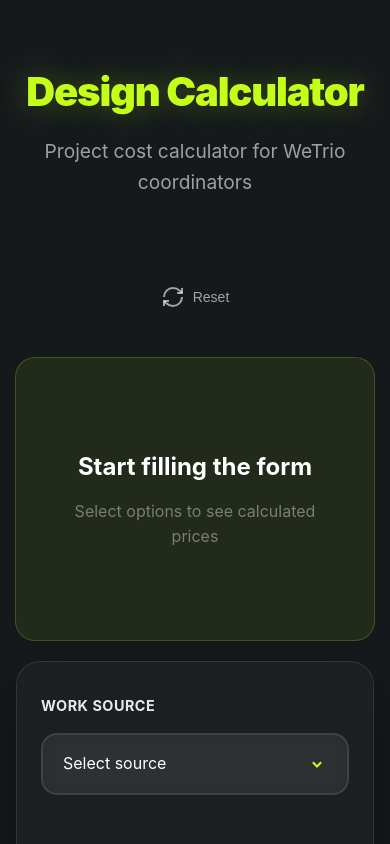
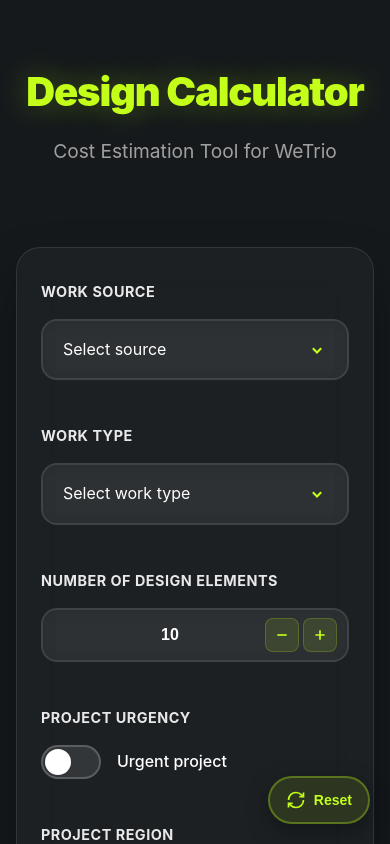
Before and after one commit to nkerft/design-calculator-web, a React (Create React App) app: page / in a window 390 px wide. Shown: the top 844 px of the page. Built offline with nearby package versions, Linux system fonts and the light colour scheme.

Commit message:
Add floating reset button for mobile and update header text

```diff
--- a/src/App.tsx
+++ b/src/App.tsx
@@ -86,8 +86,16 @@ const CustomSelect: React.FC<CustomSelectProps> = ({ value, onChange, options, p
 };
 
 // Number input with horizontal plus/minus buttons
-const NumberInput: React.FC<{ value: number; onChange: (value: number) => void; label: string }> = ({ value, onChange, label }) => {
+const NumberInput: React.FC<{ value: number; onChange: (value: number) => void; label: string; workType?: string }> = ({ value, onChange, label, workType }) => {
   const [inputValue, setInputValue] = useState(value.toString());
+
+  // Determine minimum value based on work type
+  const getMinValue = () => {
+    if (workType === 'template') return 5;
+    return 1;
+  };
+
+  const minValue = getMinValue();
 
   // Update input value when prop changes
   useEffect(() => {
@@ -100,7 +108,7 @@ const NumberInput: React.FC<{ value: number; onChange: (value: number) => void;
   };
 
   const handleDecrement = () => {
-    const newValue = Math.max(value - 1, 1);
+    const newValue = Math.max(value - 1, minValue);
     onChange(newValue);
   };
 
@@ -114,7 +122,7 @@ const NumberInput: React.FC<{ value: number; onChange: (value: number) => void;
     }
 
     const newValue = parseInt(inputVal);
-    if (!isNaN(newValue) && newValue >= 1 && newValue <= 99999) {
+    if (!isNaN(newValue) && newValue >= minValue && newValue <= 99999) {
       onChange(newValue);
     }
   };
@@ -122,7 +130,7 @@ const NumberInput: React.FC<{ value: number; onChange: (value: number) => void;
   const handleInputBlur = () => {
     // If input is empty or invalid, reset to current value
     const numValue = parseInt(inputValue);
-    if (isNaN(numValue) || numValue < 1 || numValue > 99999) {
+    if (isNaN(numValue) || numValue < minValue || numValue > 99999) {
       setInputValue(value.toString());
     }
   };
@@ -134,7 +142,7 @@ const NumberInput: React.FC<{ value: number; onChange: (value: number) => void;
         <input
           type="number"
           className="number-input-field"
-          min="1"
+          min={minValue}
           max="99999"
           value={inputValue}
           onChange={handleInputChange}
@@ -144,7 +152,7 @@ const NumberInput: React.FC<{ value: number; onChange: (value: number) => void;
           <button
             className="number-control-btn-horizontal"
             onClick={handleDecrement}
-            disabled={value <= 1}
+            disabled={value <= minValue}
             title="Decrease"
           >
             <svg width="16" height="16" viewBox="0 0 24 24" fill="none" stroke="currentColor" strokeWidth="2.5">
@@ -336,6 +344,15 @@ const App: React.FC = () => {
     setResults(calculatedResults);
   }, [form]);
 
+  // Update elementsCount when workType changes
+  useEffect(() => {
+    if (form.workType === 'template' && form.elementsCount < 5) {
+      setForm(prev => ({ ...prev, elementsCount: 5 }));
+    } else if (form.workType !== 'template' && form.elementsCount < 1) {
+      setForm(prev => ({ ...prev, elementsCount: 1 }));
+    }
+  }, [form.workType]);
+
 
 
   const handleInputChange = (field: keyof ProjectForm, value: string | number | boolean) => {
@@ -346,6 +363,14 @@ const App: React.FC = () => {
   };
 
   const handleReset = () => {
+    // Прокручиваем страницу вверх на мобильных устройствах
+    if (window.innerWidth <= 768) {
+      window.scrollTo({
+        top: 0,
+        behavior: 'smooth'
+      });
+    }
+
     setForm({
       source: '',
       workType: '',
@@ -363,7 +388,7 @@ const App: React.FC = () => {
       <div className="container">
                  <div className="header">
            <h1>Design Calculator</h1>
-          <p>Project cost calculator for WeTrio coordinators</p>
+           <p>Cost Estimation Tool for WeTrio</p>
          </div>
 
         <div className="main-content">
@@ -389,6 +414,7 @@ const App: React.FC = () => {
               value={form.elementsCount}
               onChange={(value) => handleInputChange('elementsCount', value)}
               label={getElementsLabel(form.workType)}
+              workType={form.workType}
             />
 
             <UrgencyButtons
@@ -413,7 +439,6 @@ const App: React.FC = () => {
 
           </div>
 
-          <div className="results-column">
           <div className="results-section">
             <div className="results">
               {results ? (
@@ -429,7 +454,9 @@ const App: React.FC = () => {
                   <div className="estimated-hours">
                     <span className="estimated-hours-label">Estimated hours:</span>
                     <span className="estimated-hours-value">
-                        {results.estimatedHours.min}–{results.estimatedHours.max}h
+                      {results.estimatedHours.min === results.estimatedHours.max
+                        ? `${results.estimatedHours.min}h`
+                        : `${results.estimatedHours.min}–${results.estimatedHours.max}h`}
                     </span>
                   </div>
                 </>
@@ -439,7 +466,6 @@ const App: React.FC = () => {
                   <p>Select options to see calculated prices</p>
                 </div>
               )}
-              </div>
             </div>
 
             <button
@@ -458,6 +484,22 @@ const App: React.FC = () => {
           </div>
         </div>
              </div>
+
+       {/* Плавающая кнопка Reset для мобильной версии */}
+       <button
+         className="floating-reset-button"
+         onClick={handleReset}
+         title="Reset all fields"
+       >
+         <svg width="20" height="20" viewBox="0 0 24 24" fill="none" stroke="currentColor" strokeWidth="2">
+           <path d="M3 12a9 9 0 0 1 9-9 9.75 9.75 0 0 1 6.74 2.74L21 8"/>
+           <path d="M21 3v5h-5"/>
+           <path d="M21 12a9 9 0 0 1-9 9 9.75 9.75 0 0 1-6.74-2.74L3 16"/>
+           <path d="M3 21v-5h5"/>
+         </svg>
+         <span>Reset</span>
+       </button>
+
        <VersionInfo />
      </div>
    );
--- a/src/index.css
+++ b/src/index.css
@@ -134,7 +134,7 @@ code {
   box-shadow: 0 30px 60px rgba(0, 0, 0, 0.4);
 }
 
-/* Кнопка Reset в правой колонке под результатами */
+/* Кнопка Reset внутри results-section */
 .reset-button {
   position: static;
   display: flex;
@@ -151,6 +151,66 @@ code {
   border-radius: 8px;
   transition: all 0.3s ease;
   width: fit-content;
+  margin-top: 20px;
+  align-self: center;
+}
+
+/* Плавающая кнопка Reset для мобильной версии */
+.floating-reset-button {
+  position: fixed;
+  bottom: 20px;
+  right: 20px;
+  display: none;
+  align-items: center;
+  justify-content: center;
+  gap: 8px;
+  background: rgba(195, 255, 25, 0.1);
+  border: 2px solid rgba(195, 255, 25, 0.3);
+  color: #C3FF19;
+  font-size: 14px;
+  font-weight: 600;
+  cursor: pointer;
+  padding: 12px 16px;
+  border-radius: 50px;
+  transition: all 0.3s ease;
+  z-index: 1000;
+  backdrop-filter: blur(10px);
+  box-shadow: 0 8px 25px rgba(0, 0, 0, 0.3);
+}
+
+.floating-reset-button:hover {
+  background: rgba(195, 255, 25, 0.2);
+  border-color: rgba(195, 255, 25, 0.5);
+  transform: translateY(-2px);
+  box-shadow: 0 12px 35px rgba(0, 0, 0, 0.4);
+}
+
+.floating-reset-button:active {
+  transform: translateY(0);
+}
+
+.floating-reset-button svg {
+  transition: transform 0.3s ease;
+}
+
+.floating-reset-button:hover svg {
+  transform: rotate(180deg);
+}
+
+/* Анимация появления плавающей кнопки */
+@keyframes floatIn {
+  from {
+    opacity: 0;
+    transform: translateY(20px) scale(0.8);
+  }
+  to {
+    opacity: 1;
+    transform: translateY(0) scale(1);
+  }
+}
+
+.floating-reset-button {
+  animation: floatIn 0.5s ease-out;
 }
 
 .reset-button:hover {
@@ -171,21 +231,13 @@ code {
   transform: rotate(180deg);
 }
 
-.results-column {
-  display: flex;
-  flex-direction: column;
-  align-items: center;
-  gap: 20px;
-  width: 360px;
-  max-width: 360px;
-  flex-shrink: 0;
-}
+/* Удаляем старые стили для results-column, так как изменили структуру */
 
 .results-section {
   position: sticky;
   top: 40px;
-  width: 100%;
-  max-width: 100%;
+  width: 360px;
+  max-width: 360px;
   background: rgba(195, 255, 25, 0.08);
   backdrop-filter: blur(20px);
   border-radius: 20px;
@@ -194,6 +246,9 @@ code {
   animation: slideInUp 1s ease-out 0.7s both;
   z-index: 1;
   transition: all 0.3s ease;
+  flex-shrink: 0;
+  display: flex;
+  flex-direction: column;
 }
 
 .results-section:hover {
@@ -439,7 +494,12 @@ code {
 
 /* Когда dropdown открыт, увеличиваем z-index */
 .custom-select:has(.custom-select__dropdown) {
-  z-index: 10;
+  z-index: 9999 !important;
+}
+
+/* Предотвращаем наслоение дропдаунов */
+.custom-select:has(.custom-select__dropdown) ~ .custom-select {
+  z-index: 1 !important;
 }
 
 .custom-select__header {
@@ -498,9 +558,9 @@ code {
   border: 2px solid rgba(255, 255, 255, 0.1);
   border-radius: 16px;
   margin-top: 8px;
-  max-height: none;
-  overflow-y: visible;
-  z-index: 100;
+  max-height: 300px;
+  overflow-y: auto;
+  z-index: 9999 !important;
   box-shadow: 0 20px 40px rgba(0, 0, 0, 0.5);
   backdrop-filter: blur(20px);
   animation: dropdownSlideIn 0.3s ease-out;
@@ -509,6 +569,8 @@ code {
   background-image: none !important;
   /* Убеждаемся, что dropdown поверх всех элементов формы */
   isolation: isolate;
+  opacity: 1 !important;
+  pointer-events: auto !important;
 }
 
 @keyframes dropdownSlideIn {
@@ -522,6 +584,13 @@ code {
     transform: translateY(0);
     background: #1a1a1a;
   }
+}
+
+/* Дополнительные стили для обеспечения видимости дропдауна */
+.custom-select__dropdown {
+  opacity: 1 !important;
+  visibility: visible !important;
+  pointer-events: auto !important;
 }
 
 .custom-select__option {
@@ -540,6 +609,10 @@ code {
   /* Принудительно устанавливаем фон для опций */
   background: transparent !important;
   background-color: transparent !important;
+  /* Убеждаемся, что опции кликабельны */
+  pointer-events: auto !important;
+  position: relative;
+  z-index: 1;
 }
 
 .custom-select__option:hover {
@@ -1079,11 +1152,17 @@ input:checked ~ .toggle-label {
     right: 16px !important;
     max-height: 300px !important;
     overflow-y: auto !important;
+    opacity: 1 !important;
   }
 
   /* На мобильных все dropdown имеют одинаковый z-index */
   .form-group .custom-select {
     z-index: 1 !important;
+  }
+
+  /* Когда dropdown открыт на мобильных */
+  .form-group .custom-select:has(.custom-select__dropdown) {
+    z-index: 99999 !important;
   }
 
   .form-section {
@@ -1101,6 +1180,8 @@ input:checked ~ .toggle-label {
     order: 2;
     margin-top: 20px;
   }
+
+  /* Убираем дублирующиеся стили для results-column */
 
   .header h1 {
     font-size: 2.5rem;
@@ -1139,6 +1220,7 @@ input:checked ~ .toggle-label {
   .version-info {
     margin-top: auto;
     padding: 16px 0;
+    margin-bottom: 80px; /* Отступ для плавающей кнопки */
   }
 
   .version-main {
@@ -1150,4 +1232,14 @@ input:checked ~ .toggle-label {
     flex-direction: column;
     gap: 4px;
   }
+
+  /* Показываем плавающую кнопку Reset на мобильных */
+  .floating-reset-button {
+    display: flex;
+  }
+
+  /* Скрываем обычную кнопку Reset на мобильных */
+  .reset-button {
+    display: none;
+  }
 }
```
Also changed, not shown: src/calculator.ts (+26 -6 lines), 2 other files (tests, documents, lock files or other folders). Lines whose indentation alone changed are shown as unchanged.
